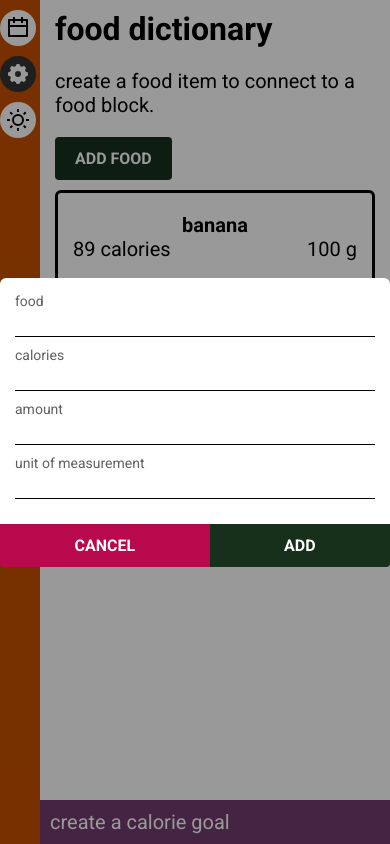
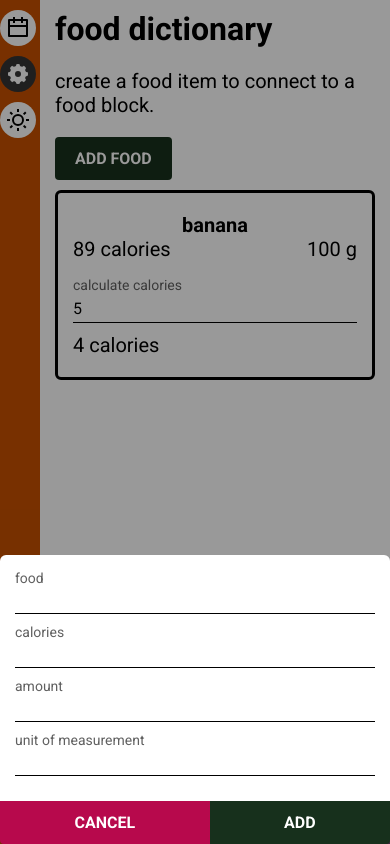
Before and after one commit to colorlessenergy/calorie-tracker, a Next.js app: page /settings/food-dictionary in a window 390 px wide. Both pictures are taken after typing "5" into the empty fields and a click on the button "ADD FOOD". Built offline with nearby package versions, Linux system fonts and the light colour scheme.

Commit message:
position modal to bottom of screen on mobile

```diff
--- a/styles/globals.scss
+++ b/styles/globals.scss
@@ -65,6 +65,10 @@ input {
 }
 
 @media (min-width: 600px) {
+  .modal {
+    justify-content: center;
+  }
+
   .modal-width {
     width: 80%;
   }
--- a/styles/module.scss
+++ b/styles/module.scss
@@ -76,7 +76,7 @@
 
 .modal {
   align-items: center;
-  justify-content: center;
+  justify-content: flex-end;
   height: 100%;
   width: 100%;
   position: fixed;
```
